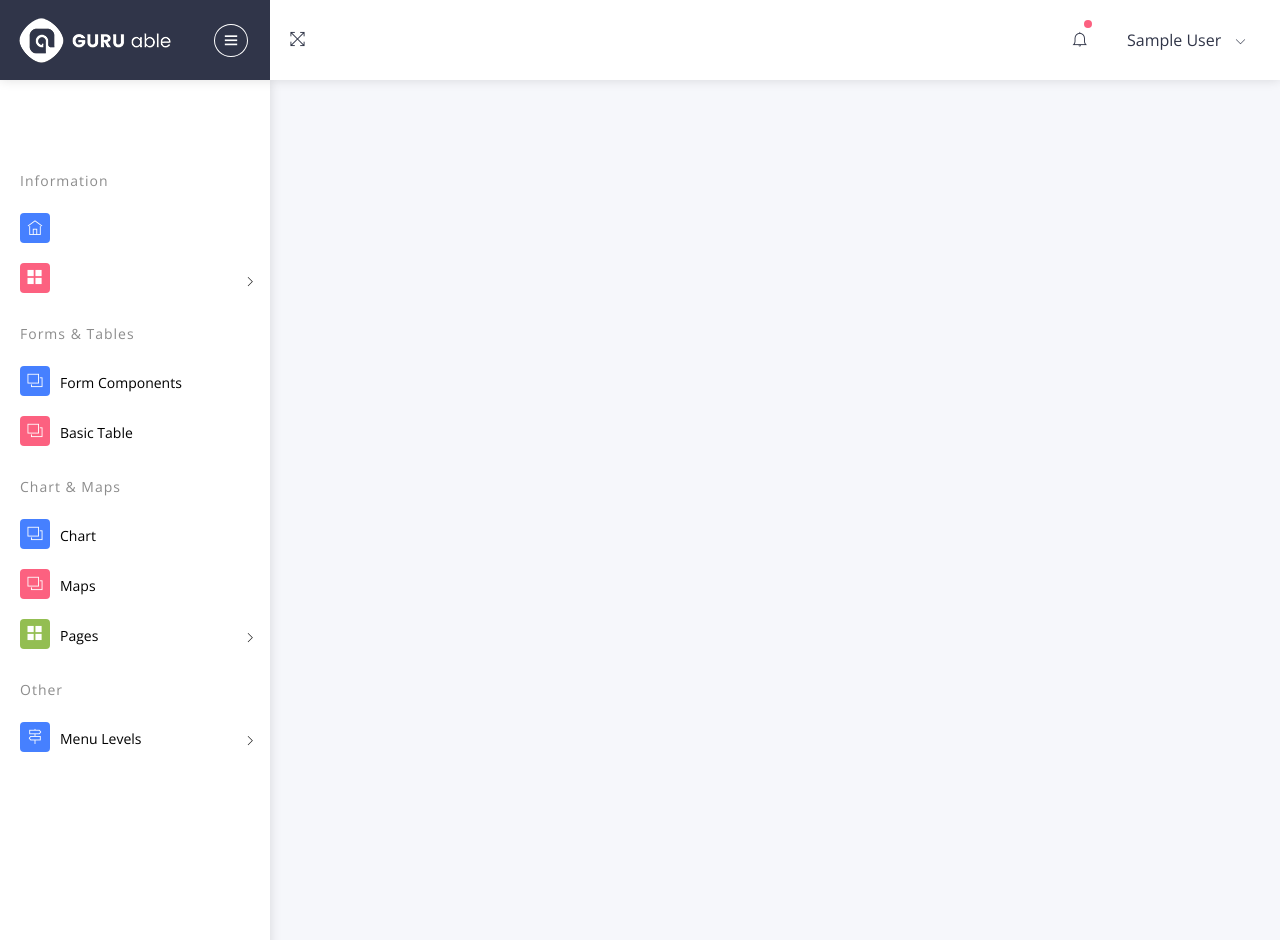
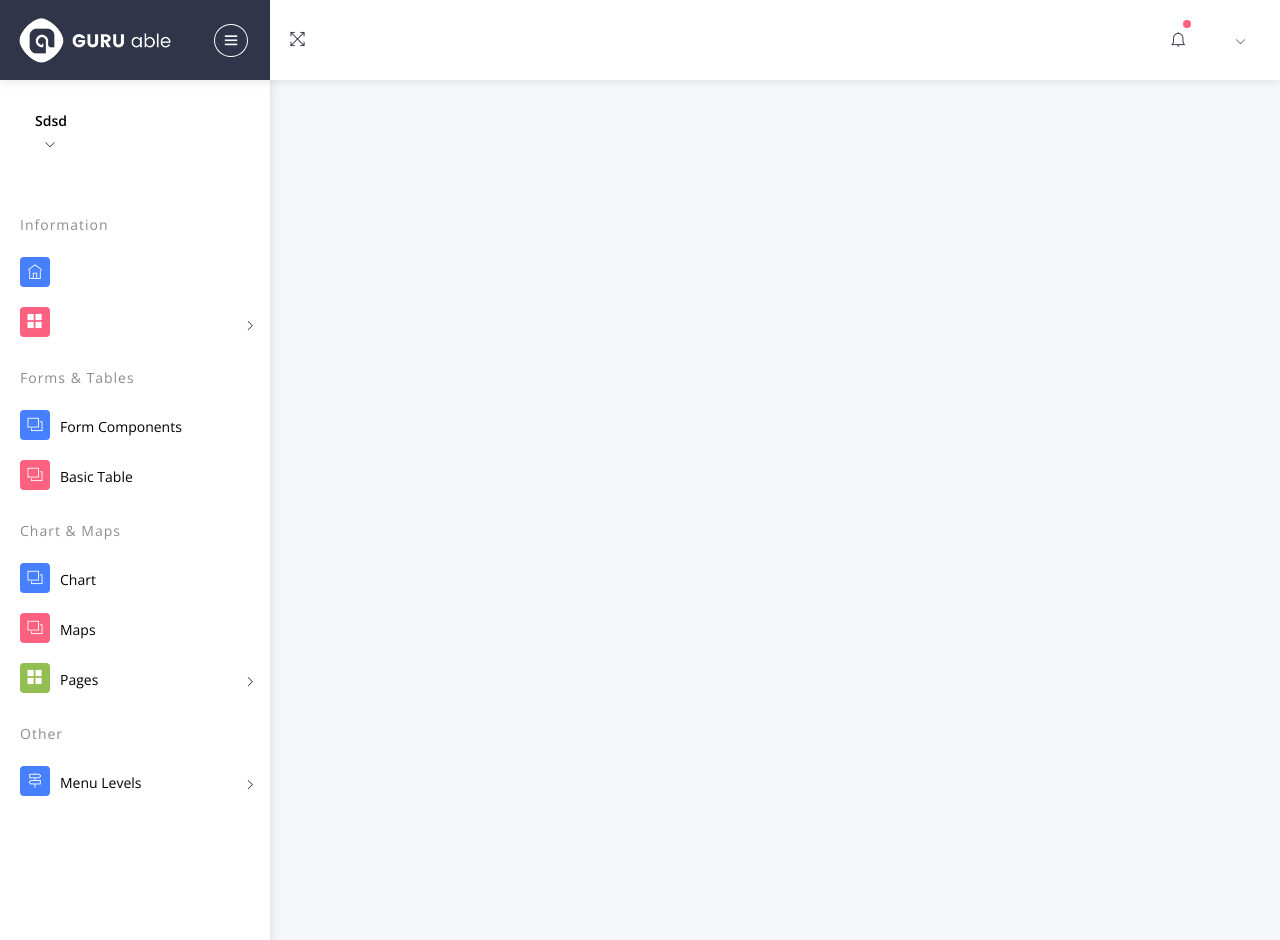
Before and after one commit to Rafsan-decodea/hello_mistri, a Django app: page /insert_mistri in a window 1280 px wide. Run offline with Django 3.2, Linux system fonts and the light colour scheme; a user stored in the database is signed in; tables that the repository leaves empty hold one stand-in row (values such as "Sample post"); some libraries are stand-ins or nearby versions.

Commit message:
add data

```diff
--- a/hello_mistri_app/templates/dashboard/index.html
+++ b/hello_mistri_app/templates/dashboard/index.html
@@ -126,7 +126,7 @@
 
                                         <img src="{{ass.extra_data.picture.data.url}}" class="img-radius" alt="User-Profile-Image">
                                     {% endfor %}
-                                    <span>{{ request.user.first_name }} {{ request.user.last_name }} </span>
+                                    <span id="user_name"> </span>
                                     <i class="ti-angle-down"></i>
                                 </a>
                                 <ul class="show-notification profile-notification">
@@ -170,12 +170,12 @@
                                 <div class="main-menu-header">
                                   {% for ass in backends.associated %}
                                     <img class="img-40 img-radius" src="{{ass.extra_data.picture.data.url}}" alt="User-Profile-Image">
-
-                                    <div class="user-details">
-                                        <span >{{ request.user.first_name }} {{ request.user.last_name }}</span>
+                                 {% endfor %}
+                                    <div class="user-details" id="user_name">
+                                        <span id="user_name">sdsd</span>
                                         <span id="user_details"><i class="ti-angle-down"></i></span>
                                     </div>
-                                      {% endfor %}
+
                                 </div>
 
                                 <div class="main-menu-content">
@@ -473,7 +473,7 @@ var nav = $('.fixed-button');
                 {% if evarage.clint_id == "1"  %}
 
                    document.getElementById("user_details").innerHTML = "Logine as Client";
-                   document.getElementById("")
+                   document.getElementById("user_name").innerHTML = "{{evarage.name}}";
 
                 {% endif %}
 
@@ -496,7 +496,7 @@ var nav = $('.fixed-button');
                    document.getElementById("user_details").innerHTML = "Logine as Msitri";
                    document.getElementById("mistri_service").innerHTML = "আপনার সার্ভিস Select করুন";
                    document.getElementById("mistri_done_work").innerHTML = "আপনার কি কি  সার্ভিস সম্পন্ন করেছেন ";
-
+                   document.getElementById("user_name").innerHTML = "{{evarage.name}}";
 
                 {% endif %}
 
```
